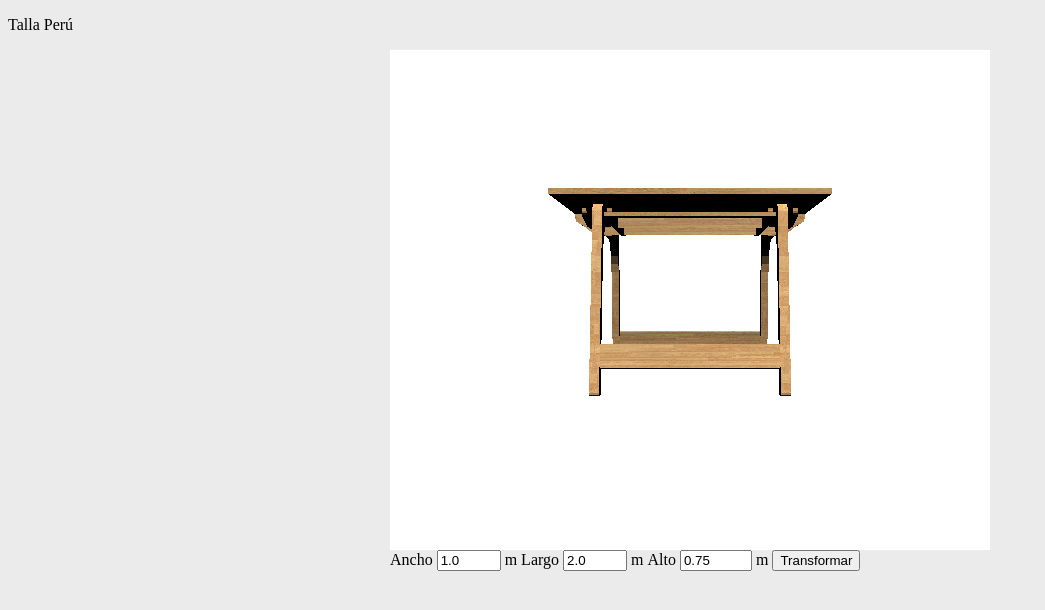
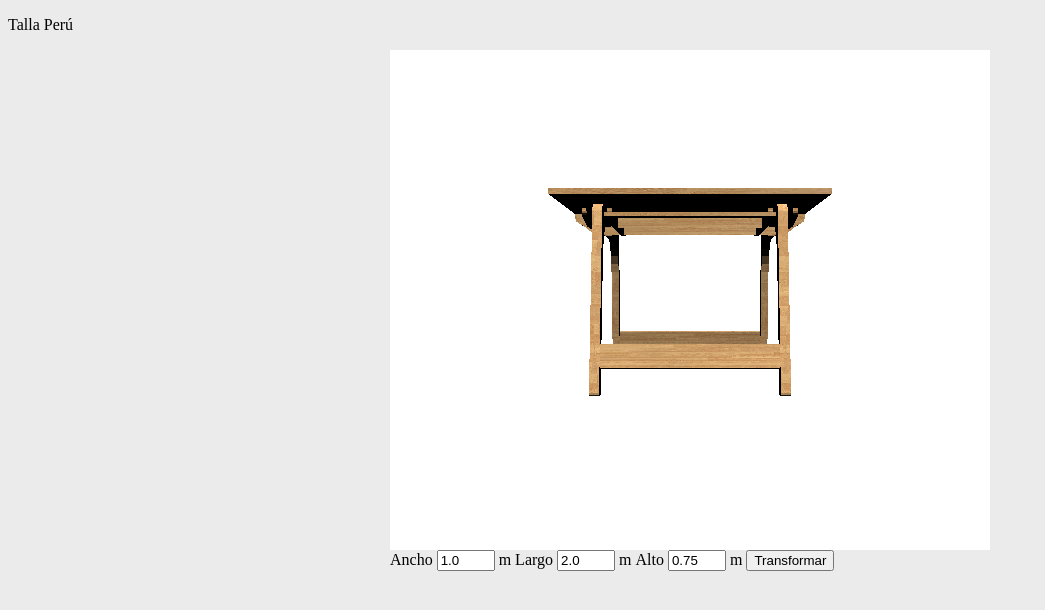
Before and after one commit to Wesitos/Talla-Peru, a plain HTML site: page index.html in a window 1280 px wide. Shown: the whole page, without its empty margins (0-1045 px from the left). Drawn offline with Linux system fonts and the light colour scheme.

Commit message:
input width

```diff
--- a/css/index.css
+++ b/css/index.css
@@ -21,3 +21,7 @@ html{
 #control{
     display: inline;
 }
+
+input[type="number"]{
+    width:50px
+}
```
